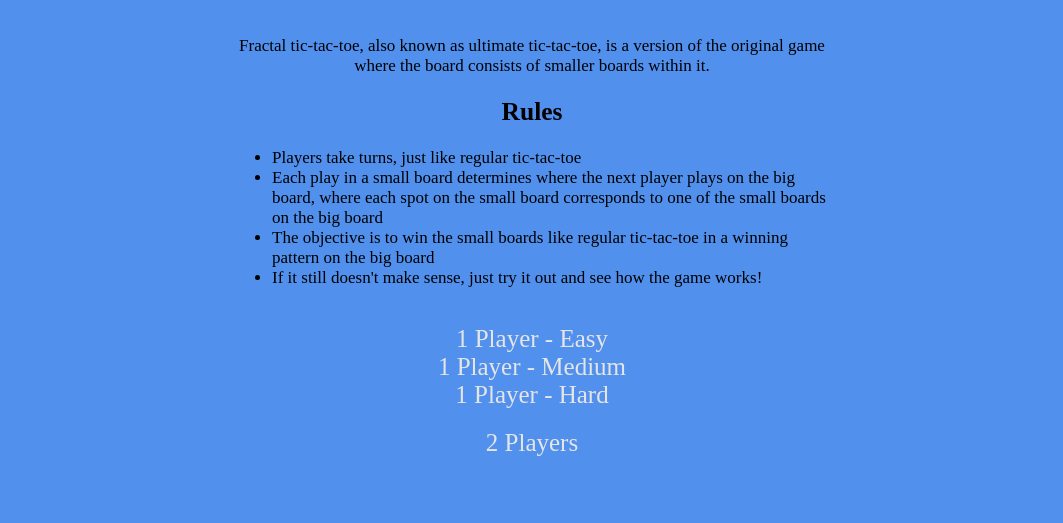
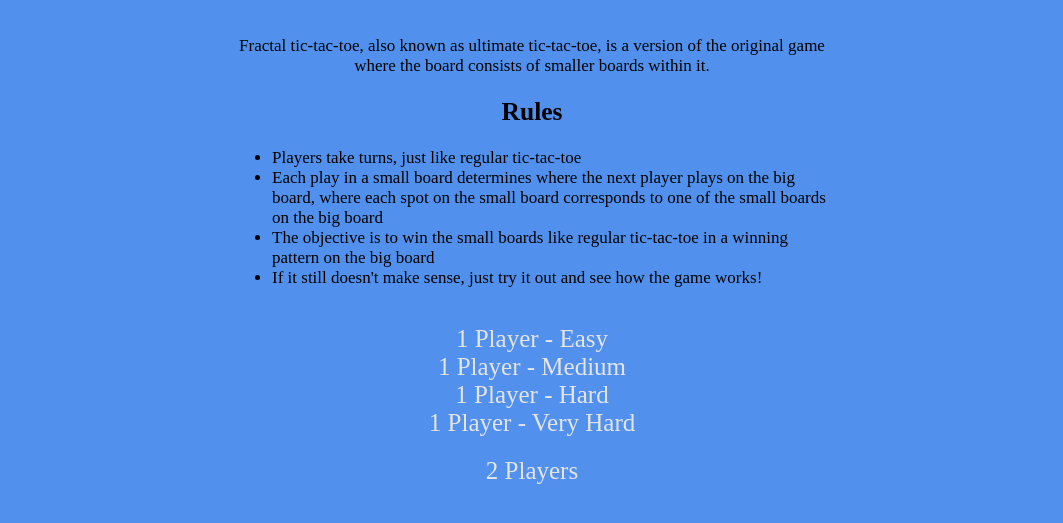
Before and after one commit to FractalTicTacToe/FractalTicTacToe.github.io, a plain HTML site: page index.html in a window 1280 px wide. Shown: the part 131-654 px from the top of the page, without its empty margins (108-1171 px from the left). Drawn offline with Linux system fonts and the light colour scheme.

Commit message:
Update index.html

```diff
--- a/index.html
+++ b/index.html
@@ -64,6 +64,7 @@
 		<a href="game1PlayerEasy.html" target="_blank">1 Player - Easy</a><br>
 		      <a href="game1PlayerMedium.html" target="_blank">1 Player - Medium</a><br>
 	      <a href="game1Player.html" target="_blank">1 Player - Hard</a><br>
+		      <a href="game1PlayerVeryHard.html" target="_blank">1 Player - Very Hard</a><br>
 		      <br>
 	      <a href="game2Player.html" target="_blank">2 Players</a>
 	      </center>
```
